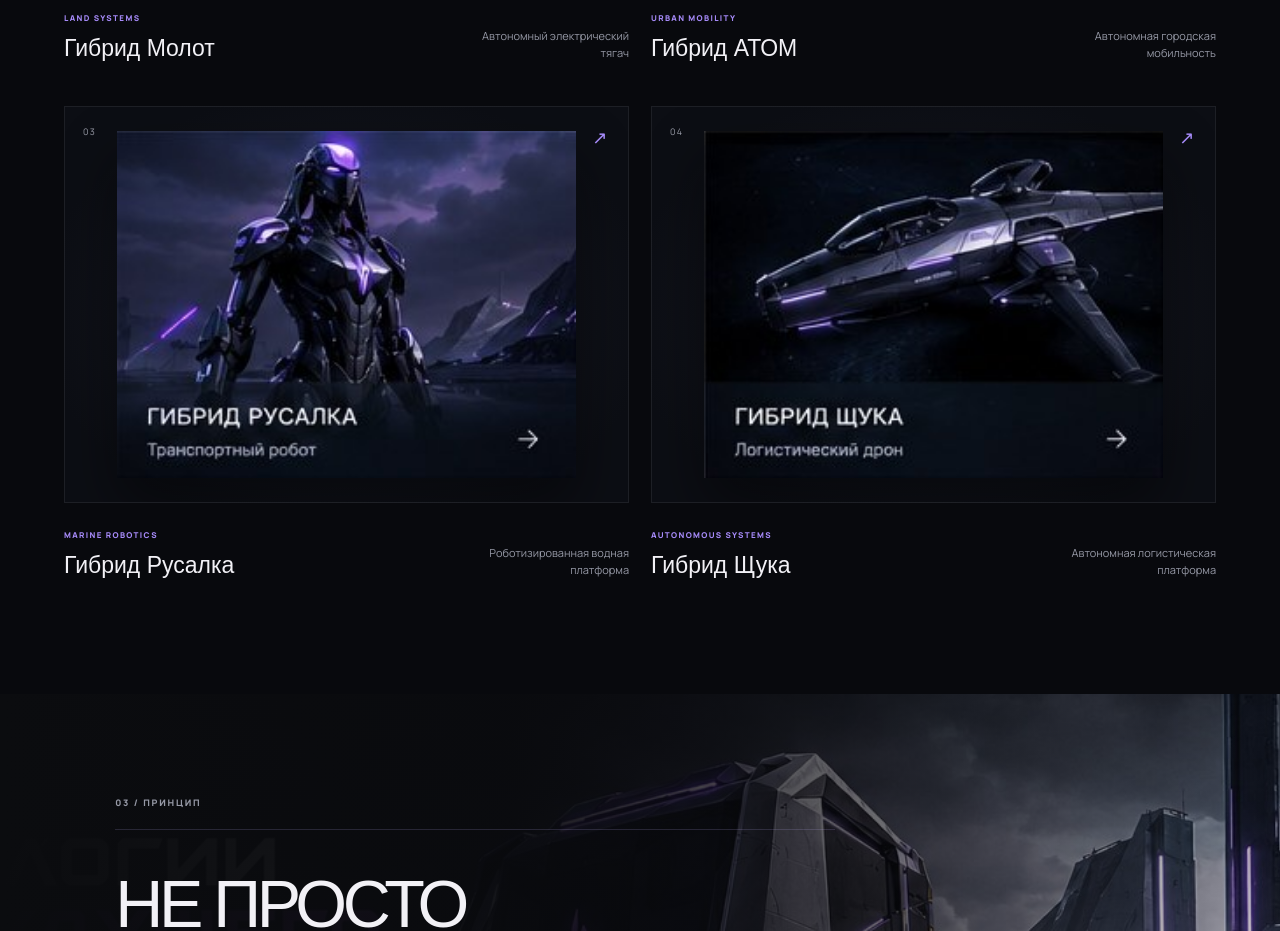
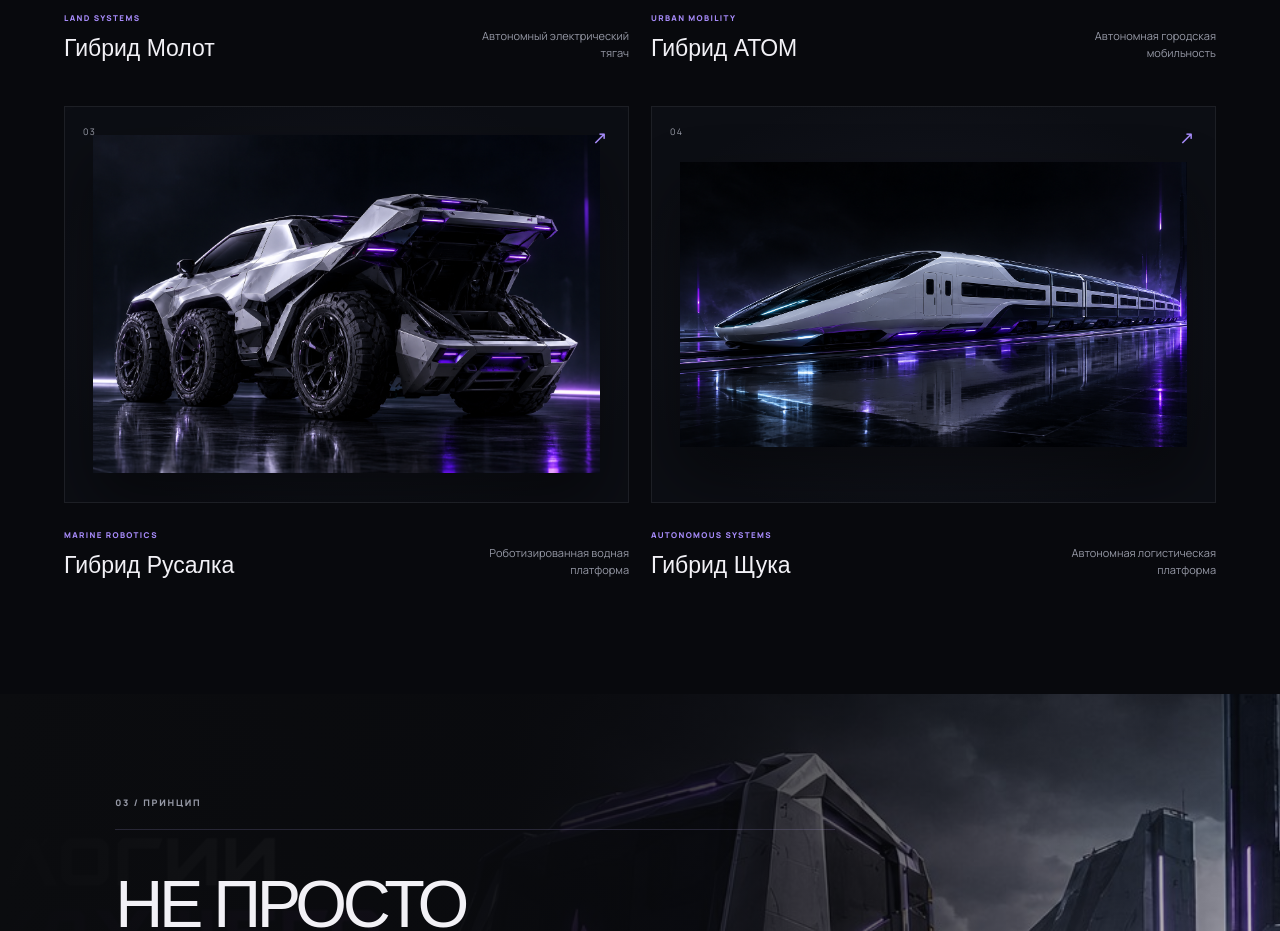
Before and after one commit to hybryd-conglomerate/ecosystem, a React (Vite) app: page / in a window 1280 px wide. Shown: the part 2260-3191 px from the top of the page. Built offline with nearby package versions, Linux system fonts and the light colour scheme; a web font is replaced by a local one.

Commit message:
Update data.js

```diff
--- a/src/data.js
+++ b/src/data.js
@@ -45,8 +45,8 @@ export const tech = [
     short: 'РУСАЛКА',
     role: 'Роботизированная водная платформа',
     category: 'MARINE ROBOTICS',
-    image: 'rusalka.jpg',
-    hero: 'rusalka.jpg',
+    image: 'rusalka.png',
+    hero: 'rusalka.png',
     lead: 'Водная роботизированная платформа в линейке автономных систем конгломерата.',
     status: 'Проект',
     specs: [], gallery: [], build: [],
@@ -58,8 +58,8 @@ export const tech = [
     short: 'ЩУКА',
     role: 'Автономная логистическая платформа',
     category: 'AUTONOMOUS SYSTEMS',
-    image: 'shchuka.jpg',
-    hero: 'shchuka.jpg',
+    image: 'shuka.png',
+    hero: 'shuka.png',
     lead: 'Роботизированная система для задач автономной логистики и перемещения грузов.',
     status: 'Проект',
     specs: [], gallery: [], build: [],
```
